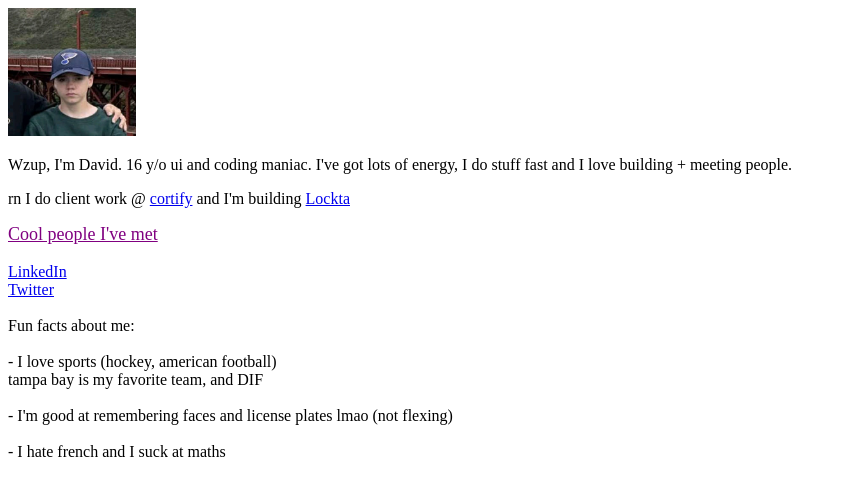
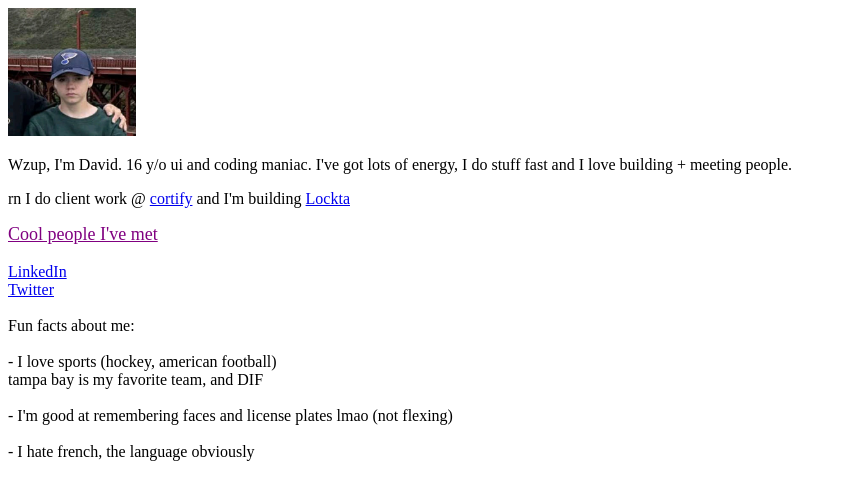
Before and after one commit to dkjo8/dkjo8, a React (Vite) app: page / in a window 1280 px wide. Shown: the top 500 px of the page, without its empty margins (0-846 px from the left). Built offline with nearby package versions, Linux system fonts and the light colour scheme.

Commit message:
Refine statement about dislike for French language

```diff
--- a/src/App.tsx
+++ b/src/App.tsx
@@ -103,7 +103,7 @@
             </span>
             <br /> <br />
             <span>
-              - I hate french and I suck at maths
+              - I hate french, the language obviously
             </span>
           </div>
         </div>
```
